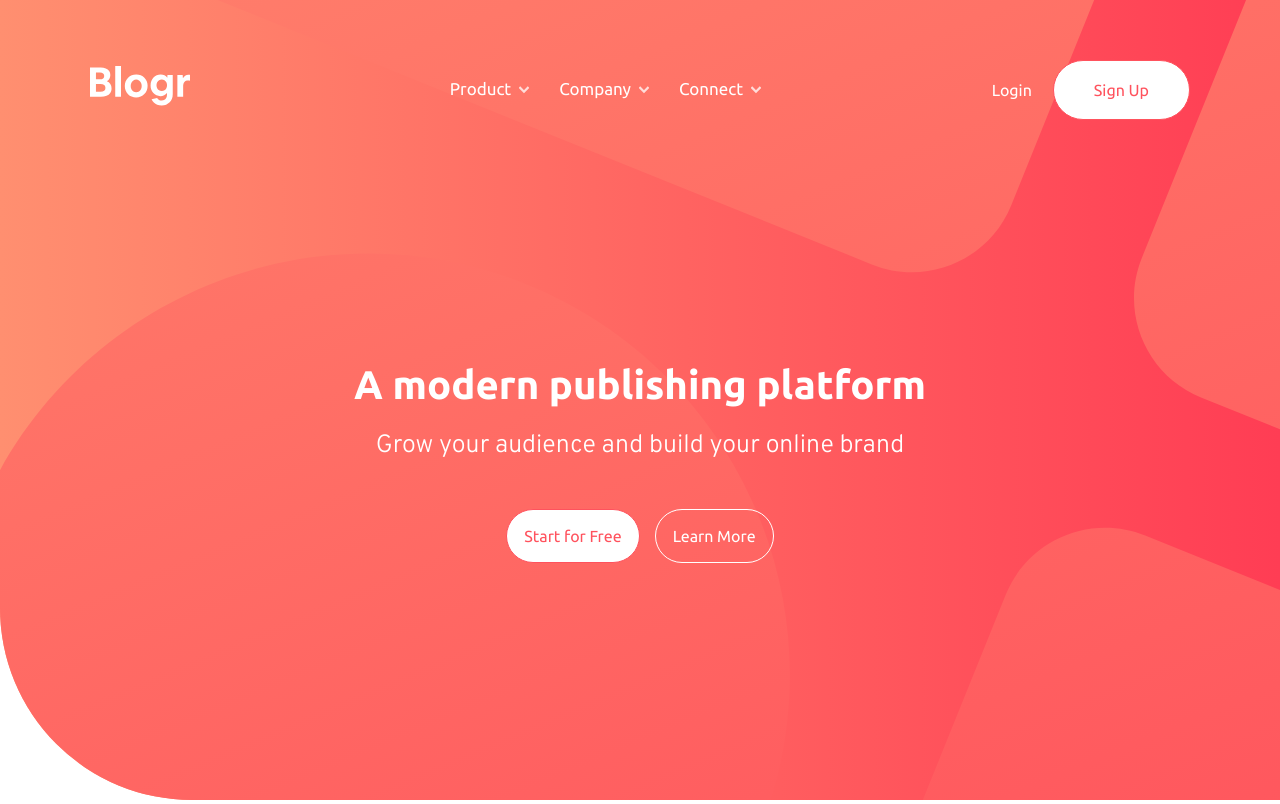
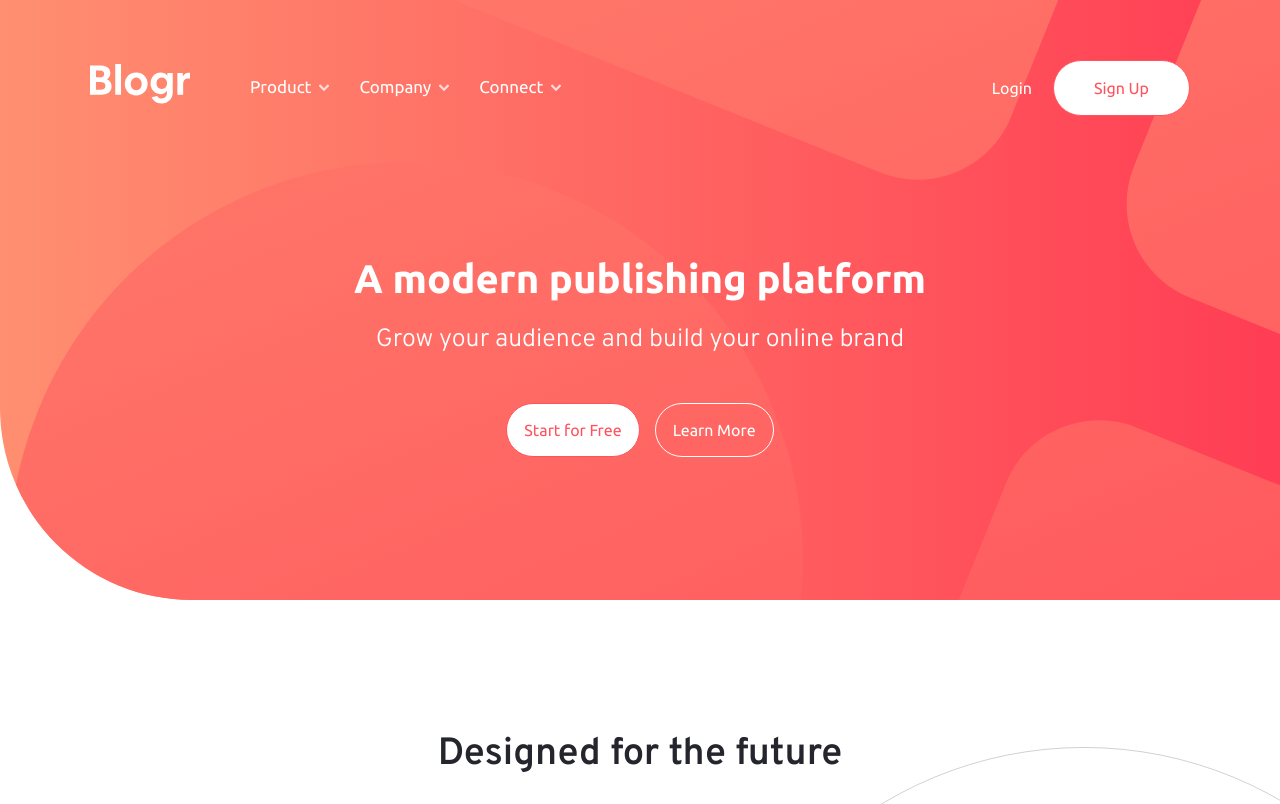
Before and after one commit to TatyanaTropkina/Blogr, a website: page index.html in a window 1280 px wide. Shown: the top 804 px of the page. Drawn offline with nearby package versions, Linux system fonts and the light colour scheme; files that its build step writes are made by us from their sources.

Commit message:
fix header

```diff
--- a/app/js/main.js
+++ b/app/js/main.js
@@ -90,8 +90,4 @@ $(function(){
 		}
 	});
 
-
-	let heightHeaderContent = $('.header__content').height();
-		$(":root").css("--height-content", heightHeaderContent + 'px');
-
 })
--- a/app/scss/_media.scss
+++ b/app/scss/_media.scss
@@ -2,6 +2,7 @@
 
 	.header-menu {
 		display: block;
+		margin: 0;
 
 		&__list {
 			flex-direction: column;
--- a/app/scss/style.scss
+++ b/app/scss/style.scss
@@ -8,32 +8,12 @@
 	--border-radius: 192px;
 }
 
-.header.anim {
-	.header__wrapper::after {
-		opacity: 1;
-		transform: scale(1);
-
-	}
-
-	.header__title {
-		@include anim(-100px, 0, 1.5s, 0);
-
-	}
-
-	.header__suptitle {
-		@include anim(-50px, 0, 1.5s, 1s);
-	}
-
-	.header__links {
-		@include anim(40px, 0, 2s, 1.2s);
-
-	}
-
-}
-
 .header {
-	height: 100vh;
+	// height: 100vh;
+	max-height: 600px;
+	height: 100%;
 	min-height: 400px;
+	// height: 600px;
 	border-bottom-left-radius: var(--border-radius);
 	position: relative;
 	margin-bottom: 50px;
@@ -80,7 +60,7 @@
 	}
 
 	&__actions-btn {
-		padding: 17px 40px;
+		padding: 15px 40px;
 	}
 
 	&__actions-btn--login {
@@ -98,19 +78,11 @@
 		margin-left: 20px;
 	}
 
-	&__inner {
-		padding: 60px 0;
-		height: calc(100vh - 120px);
-		min-height: calc(120px + var(--height-content));
-		display: flex;
-		align-items: center;
-		justify-content: center;
-
-	}
-
 	&__content {
 		max-width: 800px;
 		text-align: center;
+		padding: 135px 0 150px;
+		margin: 0 auto;
 	}
 
 	&__title {
@@ -143,8 +115,31 @@
 }
 
 
+.header.anim {
+	.header__wrapper::after {
+		opacity: 1;
+		transform: scale(1);
+
+	}
+
+	.header__title {
+		@include anim(-100px, 0, 1.5s, 0);
+
+	}
+
+	.header__suptitle {
+		@include anim(-50px, 0, 1.5s, 1s);
+	}
+
+	.header__links {
+		@include anim(40px, 0, 2s, 1.2s);
+
+	}
+
+}
+
 .header-menu {
-	margin: 0 0 0 30px;
+	margin: 0 auto 0 60px;
 
 
 	&__list {
@@ -233,8 +228,9 @@
 	}
 
 	&__title {
-		margin-bottom: 40px;
+		font-size: 37px;
 		line-height: 120%;
+		margin-bottom: 30px;
 	}
 
 	&__text {
--- a/index.html
+++ b/index.html
@@ -87,14 +87,12 @@
 					<button class="header__actions-btn header__actions-btn--signup btn btn--fill">Sign Up</button>
 				</div>
 			</div>
-			<div class="header__inner">
 			<div class="header__content">
 				<h1 class="header__title">A modern publishing platform</h1>
 				<p class="header__suptitle">Grow your audience and build your online brand</p>
 				<div class="header__links">
 					<a class="header__link btn btn--fill" href="#">Start for Free</a>
 					<a class="header__link btn btn--transparent" href="#">Learn More</a>
-					</div>
 				</div>
 			</div>
 		</div>
```
Also changed, not shown: app/index.html (+0 -2 lines), css/style.min.css, js/main.min.js. Lines whose indentation alone changed are shown as unchanged.
